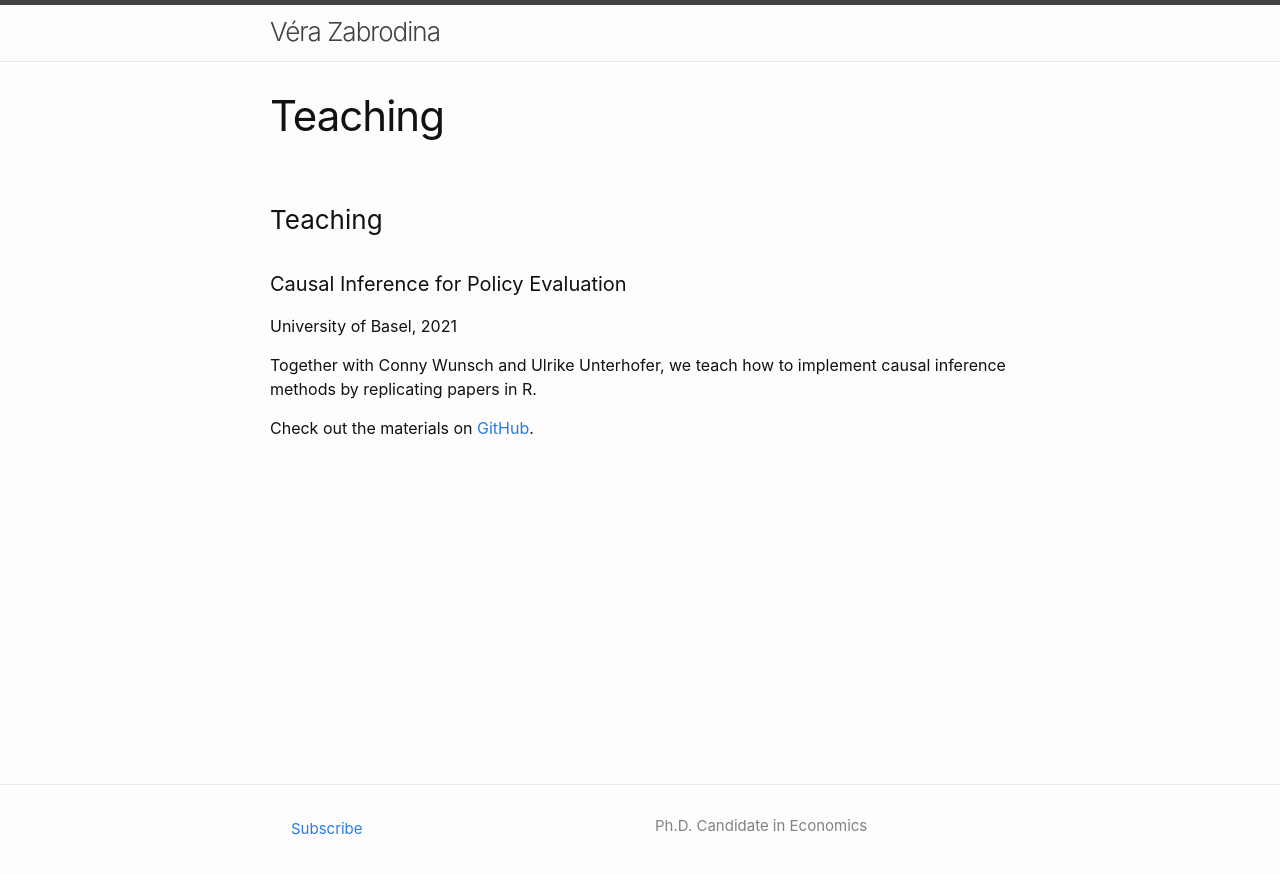
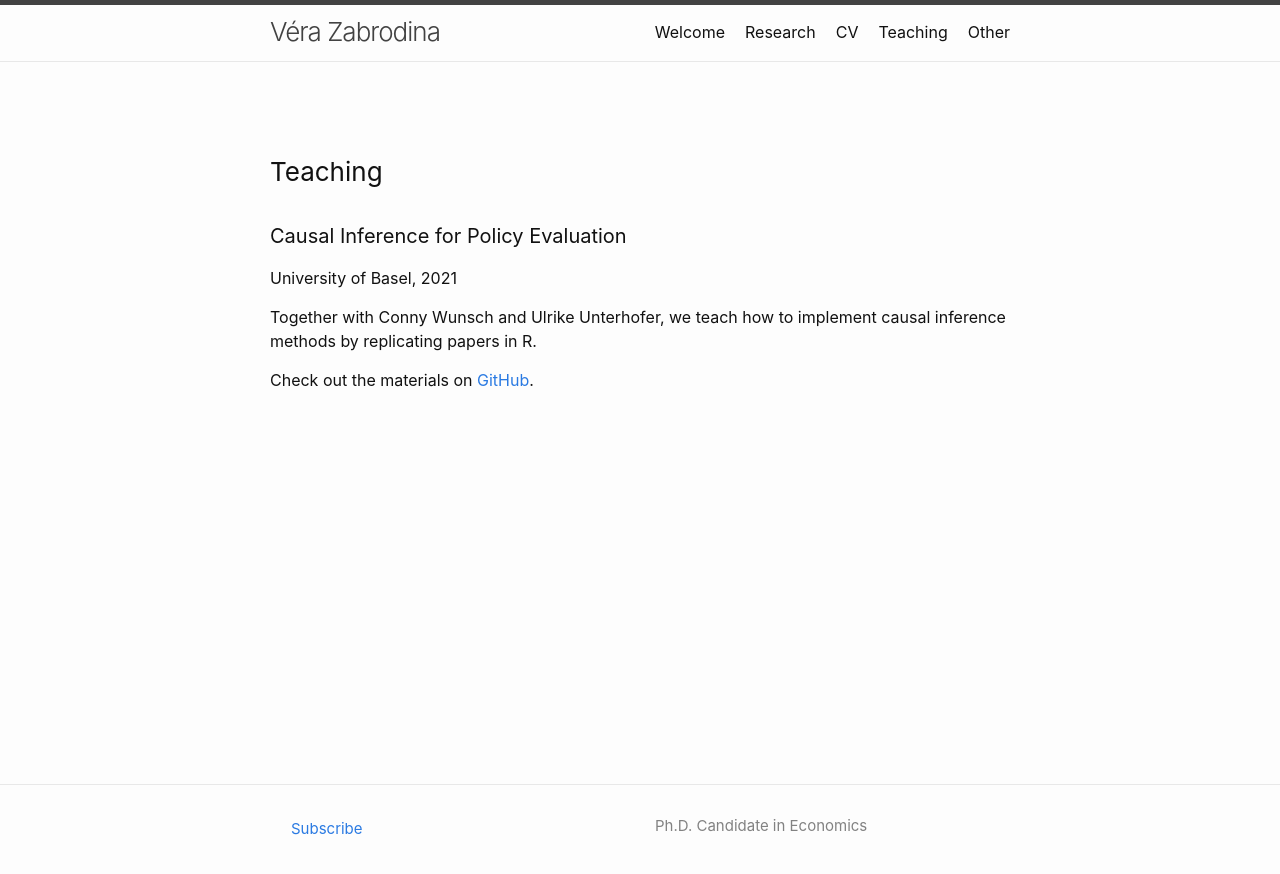
Before and after one commit to verazb/verazb.github.io, a Jekyll site: the page built from teaching.md, in a window 1280 px wide. Shown: the top 874 px of the page. Built offline with Jekyll 4.4.1, drawn with Linux system fonts in a browser that asks for light colours; our own code applies the rules of GitHub Pages for plain Markdown files.

```diff
--- a/_includes/header.html
+++ b/_includes/header.html
@@ -6,7 +6,7 @@
     {%- assign titles_size = site.pages | map: 'title' | join: '' | size -%}
     <a class="site-title" rel="author" href="{{ "/" | relative_url }}">{{ site.title | escape }}</a>
 
-<!--     {%- if titles_size > 0 -%}
+    {%- if titles_size > 0 -%}
       <nav class="site-nav">
         <input type="checkbox" id="nav-trigger" class="nav-trigger" />
         <label for="nav-trigger">
@@ -26,6 +26,6 @@
           {%- endfor -%}
         </div>
       </nav>
-    {%- endif -%}  -->
+    {%- endif -%}
   </div>
 </header>
--- a/_layouts/page.html
+++ b/_layouts/page.html
@@ -3,9 +3,9 @@ layout: default
 ---
 <article class="post">
 
-  <header class="post-header">
+<!--   <header class="post-header">
     <h1 class="post-title">{{ page.title | escape }}</h1>
-  </header>
+  </header> -->
 
   <div class="post-content">
     {{ content }}
```
